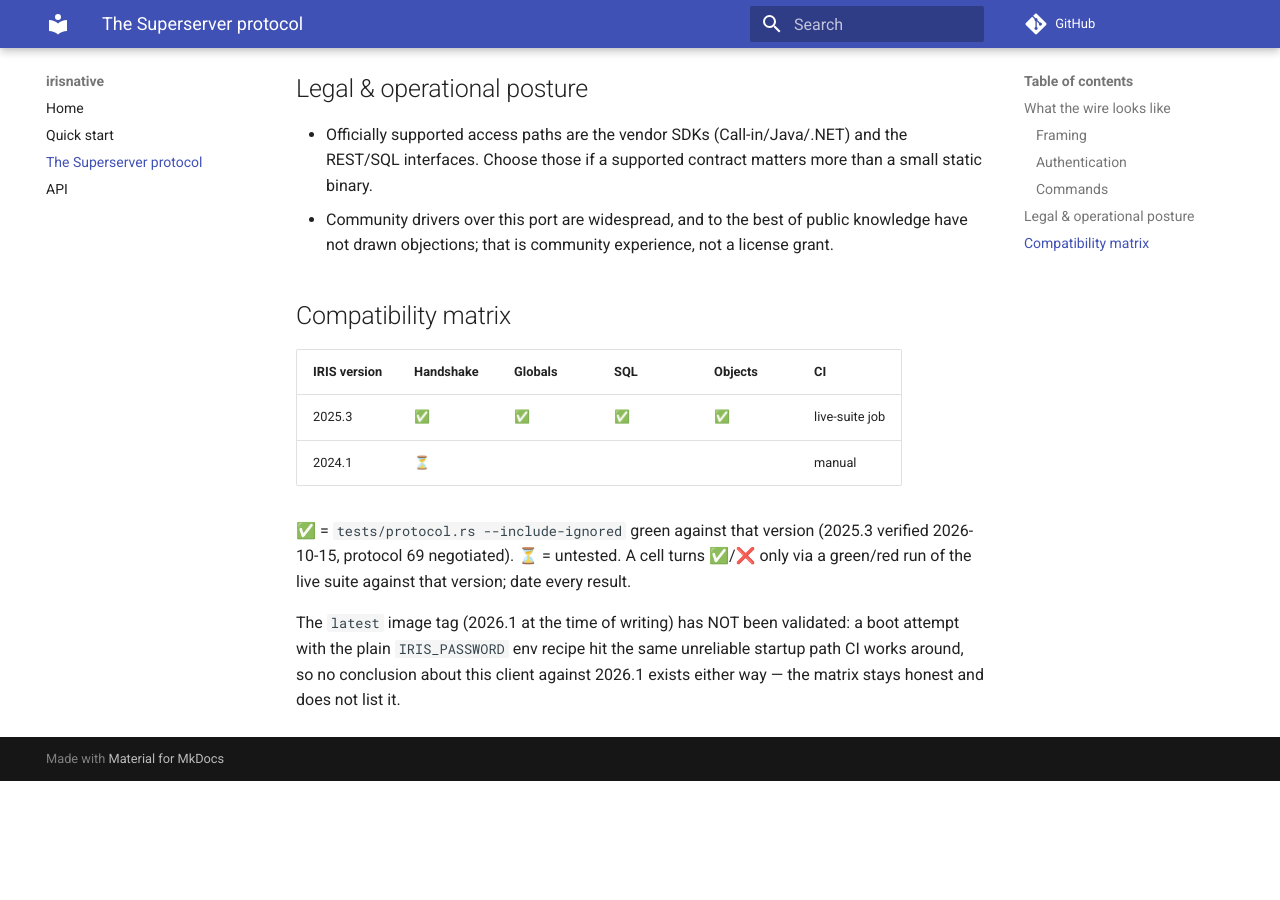
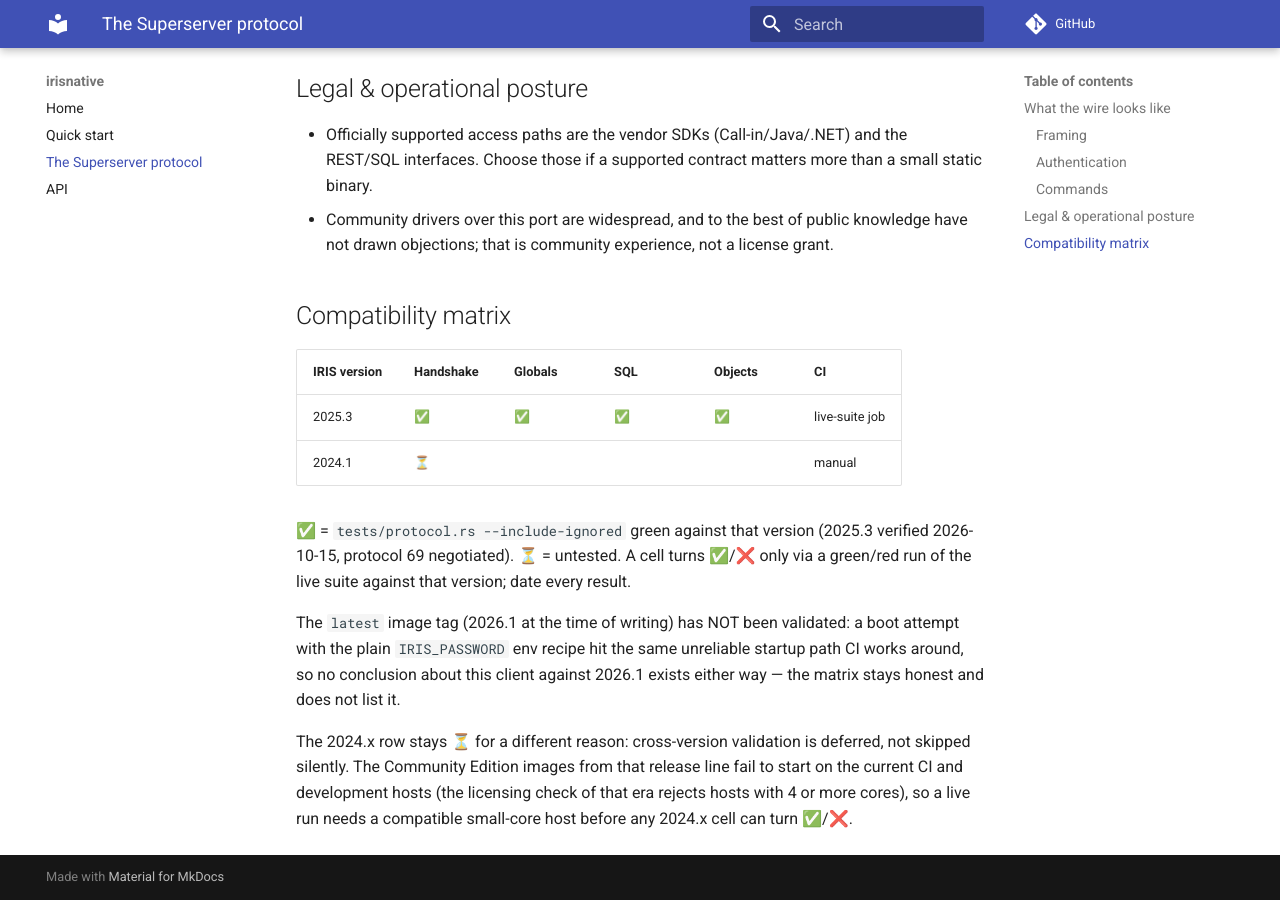
Before and after one commit to AdriaERNI/rust-irisnative, an MkDocs documentation site: the page built from docs/protocol.md, in a window 1280 px wide and 900 px high, scrolled down 2527 px. Built offline with MkDocs 1.6.1 and Material for MkDocs 9.7.7, drawn with Linux system fonts in a browser that asks for light colours; comment, search, counter and statistics services are not loaded; before the commit the page ends 3308 px from its top, so only the background shows below that.

Commit message:
docs: state why the 2024.x compatibility row stays untested

```diff
--- a/docs/protocol.md
+++ b/docs/protocol.md
@@ -116,3 +116,10 @@ validated: a boot attempt with the plain `IRIS_PASSWORD` env recipe hit the
 same unreliable startup path CI works around, so no conclusion about this
 client against 2026.1 exists either way — the matrix stays honest and does
 not list it.
+
+The 2024.x row stays ⏳ for a different reason: cross-version validation is
+deferred, not skipped silently. The Community Edition images from that
+release line fail to start on the current CI and development hosts (the
+licensing check of that era rejects hosts with 4 or more cores), so a live
+run needs a compatible small-core host before any 2024.x cell can turn
+✅/❌.
```
